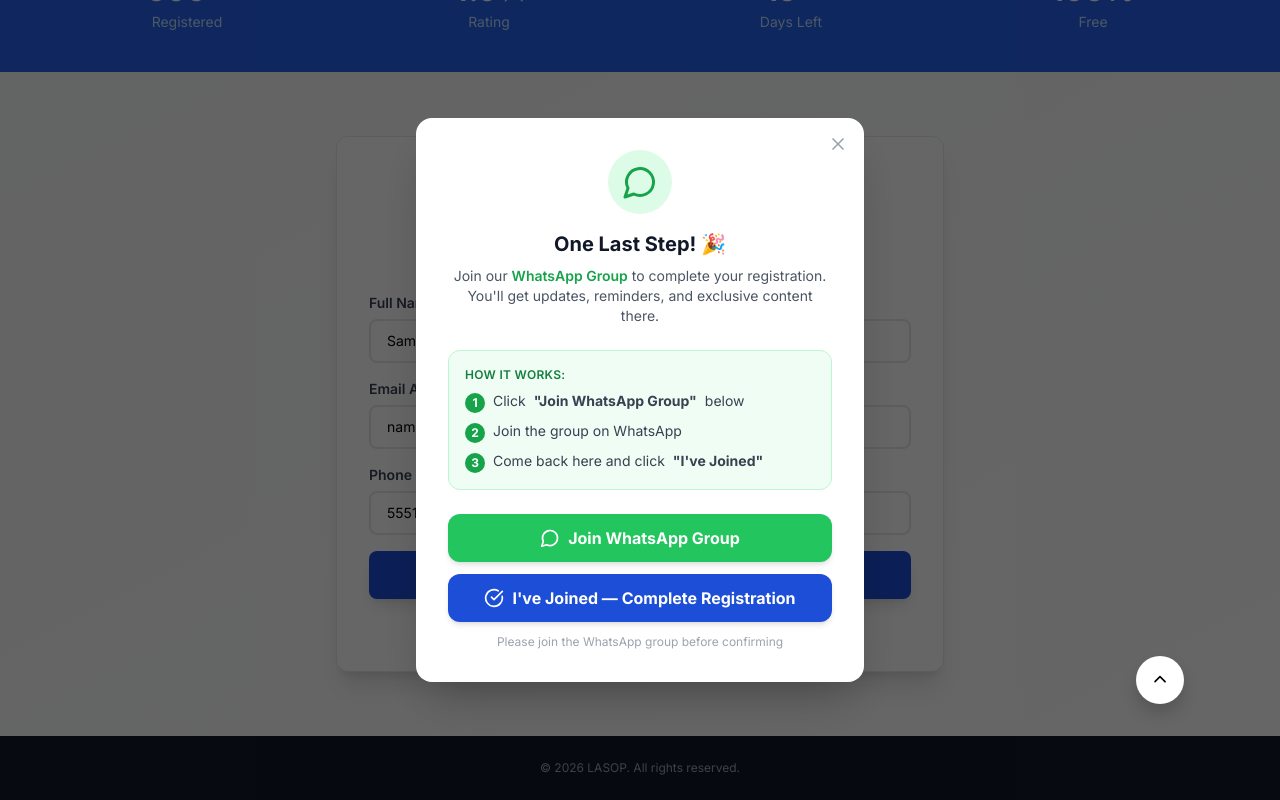
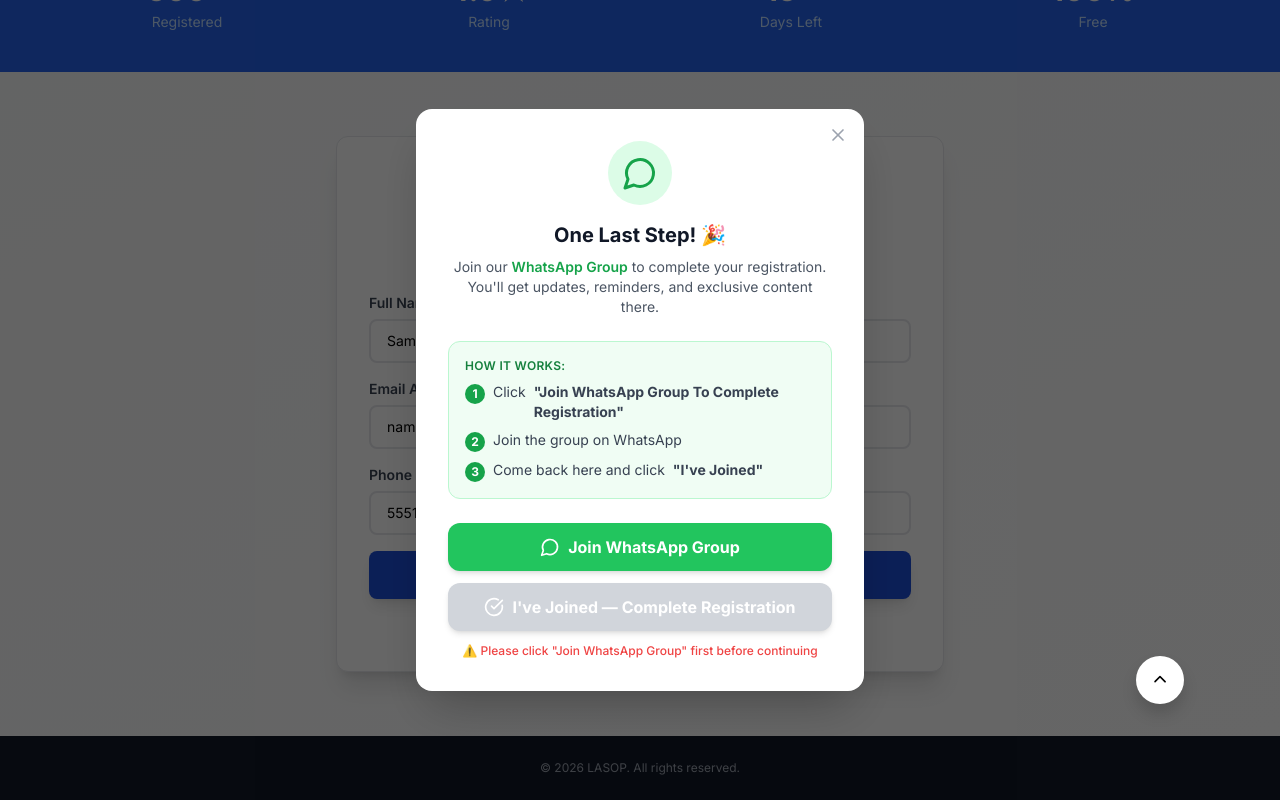
Before and after one commit to Vaultsoftware/lasop, a Next.js app in the folder lasop-client/: page /webinar in a window 1280 px wide. Both pictures are taken after typing "Sample", "name@example.com", "5551234" into the empty fields and a click on the button "Register Now - 100% FREE". Shown: the part 3346-4146 px from the top of the page. Built offline with nearby package versions, Linux system fonts and the light colour scheme; no server answers.

Commit message:
Add WhatsApp join verification before registration completes

```diff
--- a/lasop-client/src/app/webinar/page.tsx
+++ b/lasop-client/src/app/webinar/page.tsx
@@ -16,10 +16,11 @@
   const [sending, setSending] = useState(false);
   const [showWhatsAppModal, setShowWhatsAppModal] = useState(false);
   const [whatsappJoined, setWhatsappJoined] = useState(false);
+  const [hasClickedWhatsApp, setHasClickedWhatsApp] = useState(false); // NEW - tracks if they clicked join
 
   // Countdown timer
   useEffect(() => {
-    const targetDate = new Date('2026-02-20T19:00:00').getTime();
+    const targetDate = new Date('2026-02-22T12:00:00').getTime();
 
     const interval = setInterval(() => {
       const now = new Date().getTime();
@@ -45,12 +46,15 @@
   const handleRegistration = async (e: React.FormEvent<HTMLFormElement>) => {
     e.preventDefault();
     if (email && name && phone) {
+      setHasClickedWhatsApp(false);
       setShowWhatsAppModal(true);
     }
   };
 
-  // STEP 2: User clicks "I've Joined WhatsApp" → now send email and show success
+  // STEP 2: User clicks "I've Joined WhatsApp" → send email and show success
   const handleWhatsAppJoined = async () => {
+    if (!hasClickedWhatsApp) return; // extra safety - shouldn't reach here anyway
+
     setWhatsappJoined(true);
     setSending(true);
 
@@ -80,9 +84,10 @@
     }
   };
 
-  // Open WhatsApp link in new tab
+  // Opens WhatsApp AND unlocks the "I've Joined" button
   const handleOpenWhatsApp = () => {
     window.open(WHATSAPP_GROUP_LINK, '_blank');
+    setHasClickedWhatsApp(true);
   };
 
   // CTA Button Component
@@ -103,7 +108,10 @@
           <div className="bg-white rounded-2xl shadow-2xl max-w-md w-full p-6 lg:p-8 relative">
 
             <button
-              onClick={() => setShowWhatsAppModal(false)}
+              onClick={() => {
+                setShowWhatsAppModal(false);
+                setHasClickedWhatsApp(false); // reset on close
+              }}
               className="absolute top-4 right-4 text-gray-400 hover:text-gray-600"
             >
               <X className="w-5 h-5" />
@@ -125,7 +133,7 @@
               <ul className="space-y-2 text-sm text-gray-700">
                 <li className="flex items-start gap-2">
                   <span className="bg-green-600 text-white rounded-full w-5 h-5 flex items-center justify-center text-xs font-bold flex-shrink-0 mt-0.5">1</span>
-                  Click <strong>"Join WhatsApp Group"</strong> below
+                  Click <strong>"Join WhatsApp Group To Complete Registration"</strong>
                 </li>
                 <li className="flex items-start gap-2">
                   <span className="bg-green-600 text-white rounded-full w-5 h-5 flex items-center justify-center text-xs font-bold flex-shrink-0 mt-0.5">2</span>
@@ -138,18 +146,20 @@
               </ul>
             </div>
 
+            {/* Green Join Button */}
             <button
               onClick={handleOpenWhatsApp}
               className="w-full bg-green-500 hover:bg-green-600 text-white py-3 rounded-xl font-bold text-base flex items-center justify-center gap-2 mb-3 transition-all shadow-md"
             >
               <MessageCircle className="w-5 h-5" />
-              Join WhatsApp Group
+              {hasClickedWhatsApp ? 'Open WhatsApp Group Again ↗' : 'Join WhatsApp Group'}
             </button>
 
+            {/* Blue Confirm Button - LOCKED until they click green button */}
             <button
               onClick={handleWhatsAppJoined}
-              disabled={sending}
-              className="w-full bg-blue-700 hover:bg-blue-800 disabled:bg-blue-400 disabled:cursor-not-allowed text-white py-3 rounded-xl font-bold text-base flex items-center justify-center gap-2 transition-all shadow-md"
+              disabled={sending || !hasClickedWhatsApp}
+              className="w-full bg-blue-700 hover:bg-blue-800 disabled:bg-gray-300 disabled:cursor-not-allowed text-white py-3 rounded-xl font-bold text-base flex items-center justify-center gap-2 transition-all shadow-md"
             >
               {sending ? (
                 <>
@@ -164,9 +174,14 @@
               )}
             </button>
 
-            <p className="text-xs text-gray-400 text-center mt-3">
-              Please join the WhatsApp group before confirming
+            {/* Helper message - changes based on state */}
+            <p className="text-xs text-center mt-3 font-medium">
+              {hasClickedWhatsApp
+                ? <span className="text-green-600">✅ Great! Now click "I've Joined" above to finish</span>
+                : <span className="text-red-500">⚠️ Please click "Join WhatsApp Group" first before continuing</span>
+              }
             </p>
+
           </div>
         </div>
       )}
```
